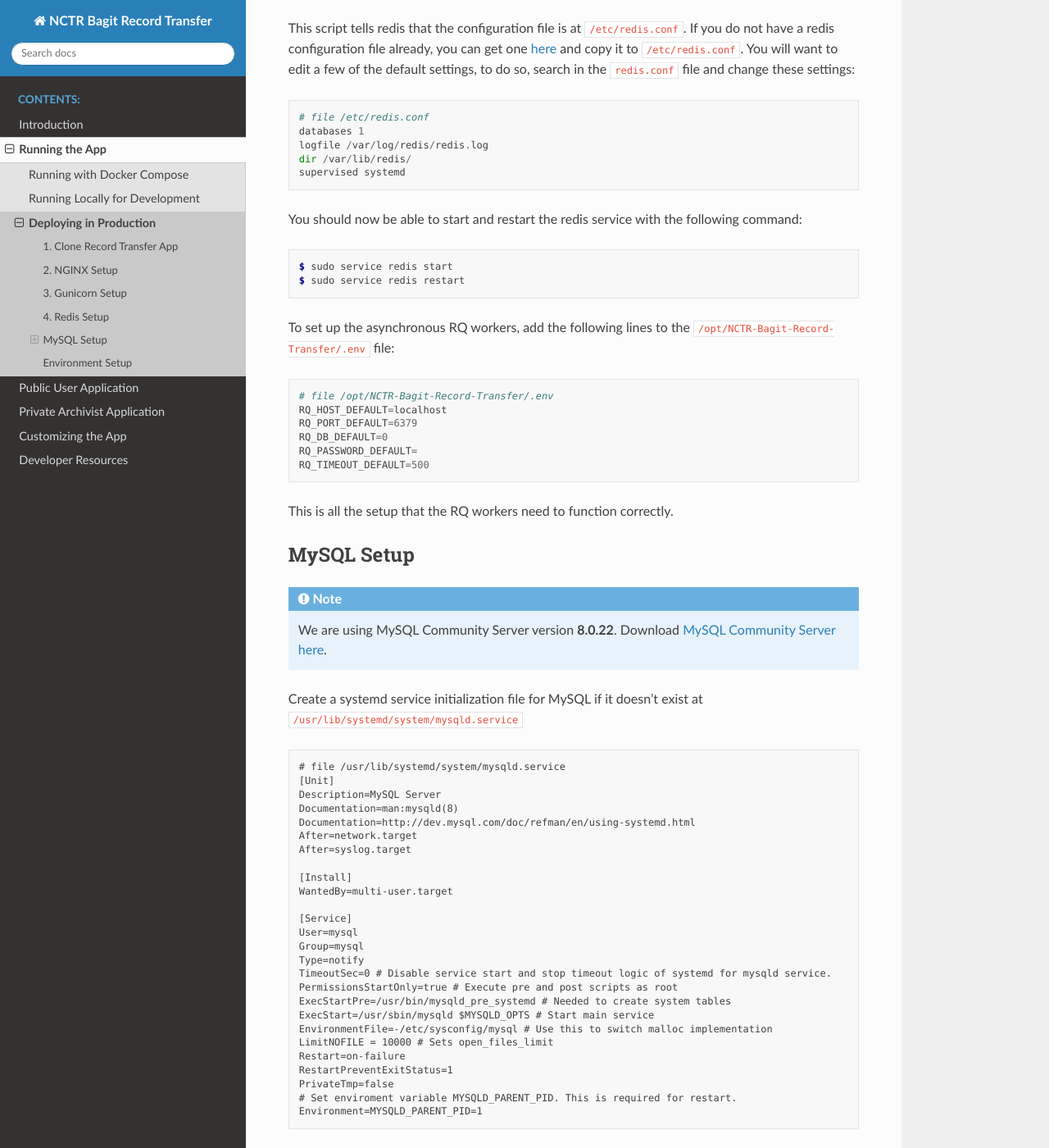
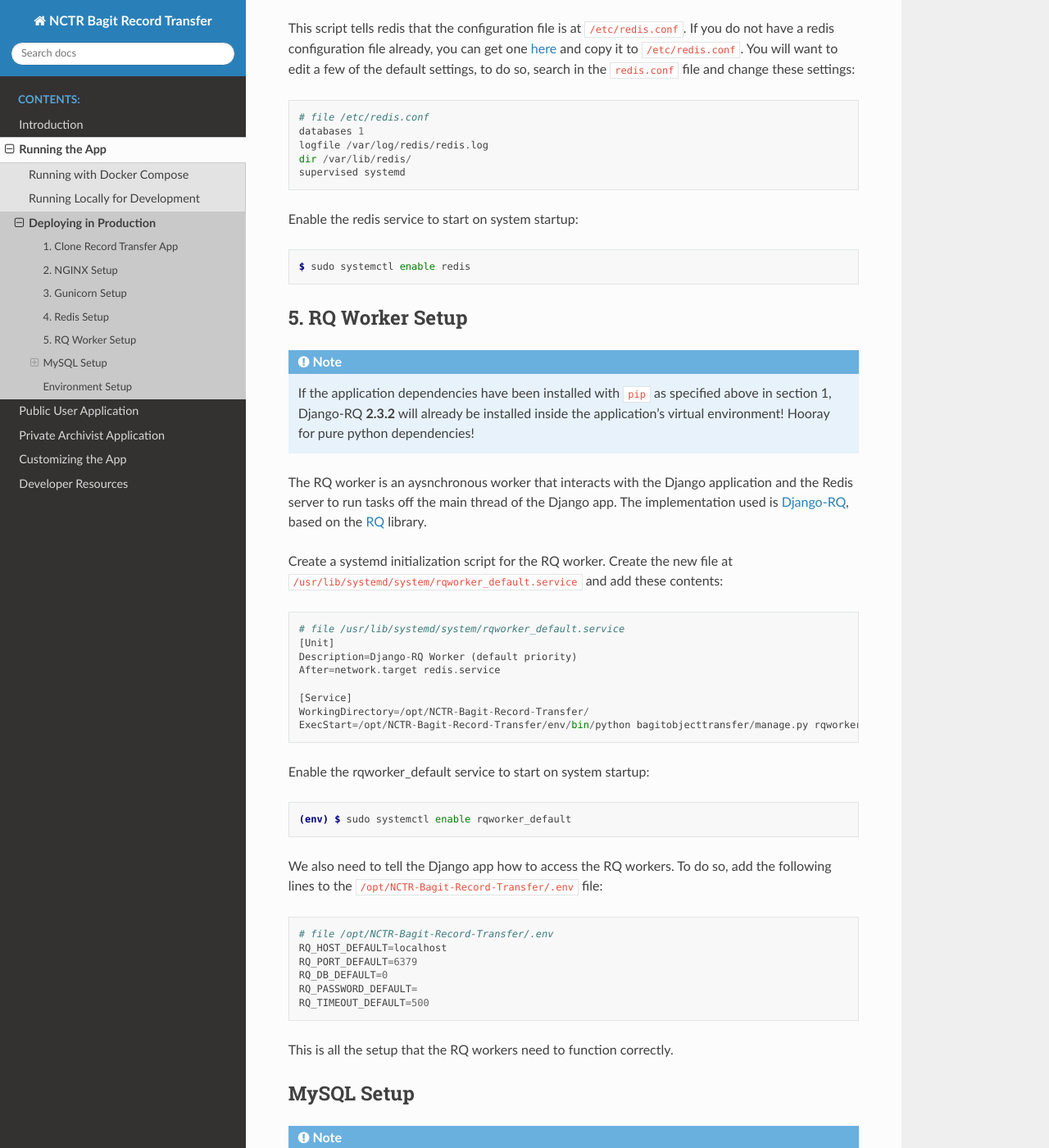
Before and after one commit to NationalCentreTruthReconciliation/Secure-Record-Transfer, a Sphinx documentation site: the page built from docs/running/production.rst, in a window 1280 px wide and 1400 px high, scrolled down 5118 px. Shown: the whole window at 82% size. Built offline with Sphinx 7.4.7 and the Read the Docs theme 2.0.0, drawn with Linux system fonts in a browser that asks for light colours.

Commit message:
Split RQ setup into new section

```diff
--- a/docs/running/production.rst
+++ b/docs/running/production.rst
@@ -298,18 +298,54 @@ the :code:`redis.conf` file and change these settings:
     supervised systemd
 
 
-You should now be able to start and restart the redis service with the following command:
+Enable the redis service to start on system startup:
 
 .. code-block:: console
 
-    $ sudo service redis start
-    $ sudo service redis restart
+    $ sudo systemctl enable redis
 
 
-To set up the asynchronous RQ workers, add the following lines to the
-:code:`/opt/NCTR-Bagit-Record-Transfer/.env` file:
+5. RQ Worker Setup
+##################
+
+.. note::
+
+    If the application dependencies have been installed with :code:`pip` as specified above in
+    section 1, Django-RQ **2.3.2** will already be installed inside the application's virtual
+    environment! Hooray for pure python dependencies!
+
+
+The RQ worker is an aysnchronous worker that interacts with the Django application and the Redis
+server to run tasks off the main thread of the Django app. The implementation used is
+`Django-RQ <https://github.com/rq/django-rq>`_, based on the `RQ <https://github.com/rq/rq>`_
+library.
+
+Create a systemd initialization script for the RQ worker. Create the new file at
+:code:`/usr/lib/systemd/system/rqworker_default.service` and add these contents:
 
 .. code-block::
+
+    # file /usr/lib/systemd/system/rqworker_default.service
+    [Unit]
+    Description=Django-RQ Worker (default priority)
+    After=network.target redis.service
+
+    [Service]
+    WorkingDirectory=/opt/NCTR-Bagit-Record-Transfer/
+    ExecStart=/opt/NCTR-Bagit-Record-Transfer/env/bin/python bagitobjecttransfer/manage.py rqworker default
+
+
+Enable the rqworker_default service to start on system startup:
+
+.. code-block:: console
+
+    (env) $ sudo systemctl enable rqworker_default
+
+
+We also need to tell the Django app how to access the RQ workers. To do so, add the following lines
+to the :code:`/opt/NCTR-Bagit-Record-Transfer/.env` file:
+
+::
 
     # file /opt/NCTR-Bagit-Record-Transfer/.env
     RQ_HOST_DEFAULT=localhost
```
